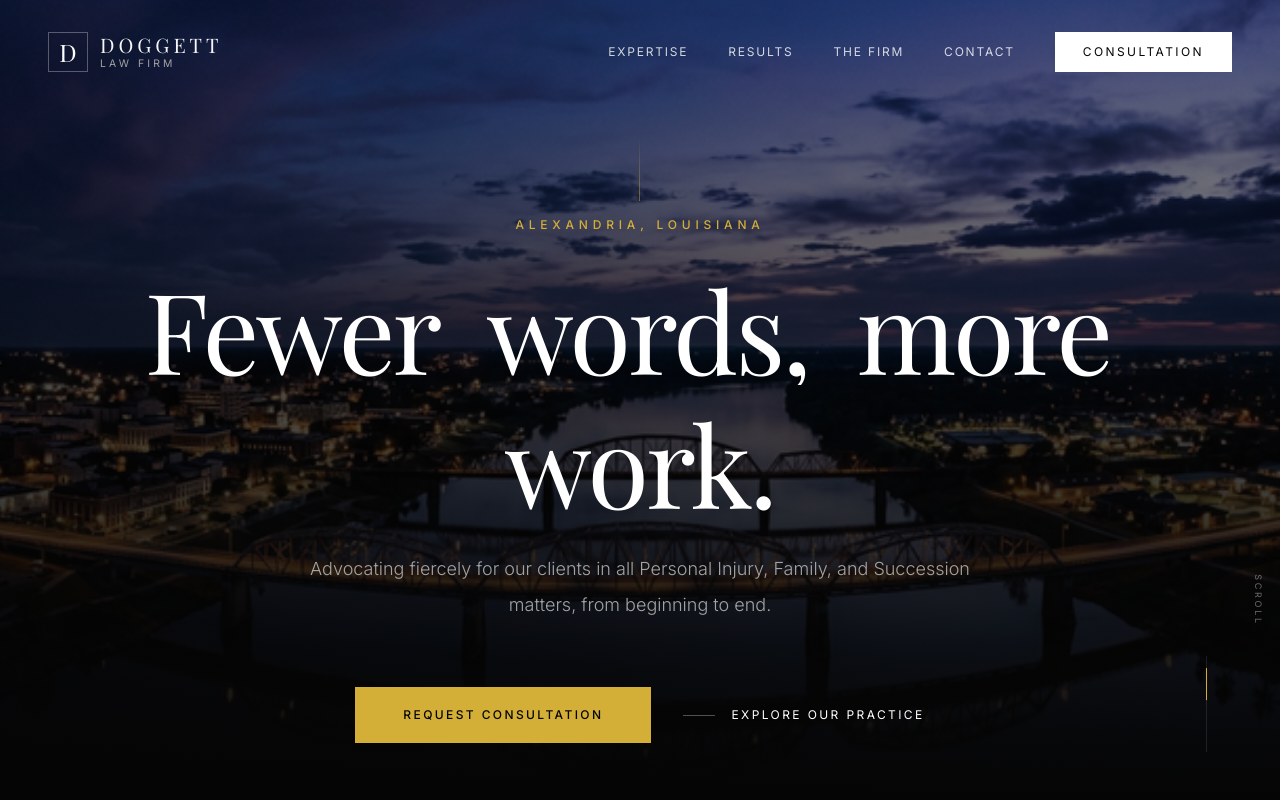
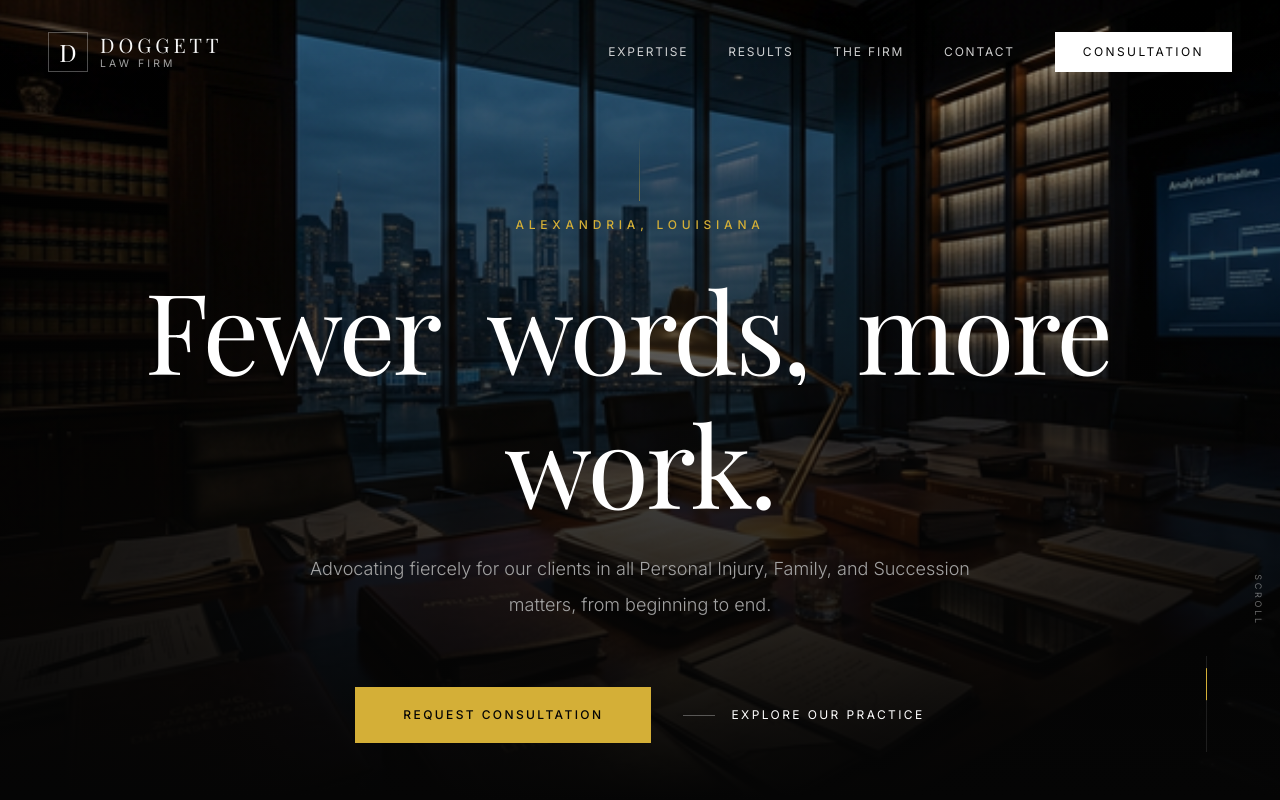
Before and after one commit to Founditmarketing/doggett, a React (Vite) app: page / in a window 1280 px wide. Shown: the top 800 px of the page. Built offline with nearby package versions, Linux system fonts and the light colour scheme; a web font is replaced by a local one.

Commit message:
feat: integrate breathtaking war room aftermath hero image

```diff
--- a/src/components/Hero.tsx
+++ b/src/components/Hero.tsx
@@ -26,8 +26,8 @@ export default function Hero() {
           <div className="absolute inset-0 bg-obsidian/40 mix-blend-multiply z-10" />
           <div className="absolute inset-0 bg-gradient-to-t from-obsidian via-obsidian/50 to-transparent z-10" />
           <img
-            src="/assets/alexandria_la_hero_bridge.png"
-            alt="Alexandria LA Bridge Background"
+            src="/assets/war_room_aftermath_hero.png"
+            alt="Elite Legal War Room"
             className="w-full h-full object-cover object-center scale-105"
             referrerPolicy="no-referrer"
           />
```
Also changed, not shown: public/assets/kenneth_office_hero_portrait.png (added), public/assets/war_room_aftermath_hero.png (added).
